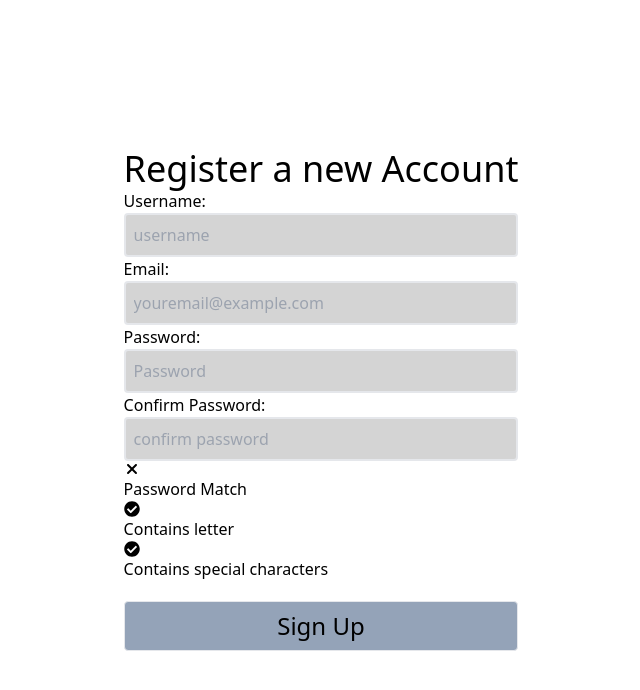
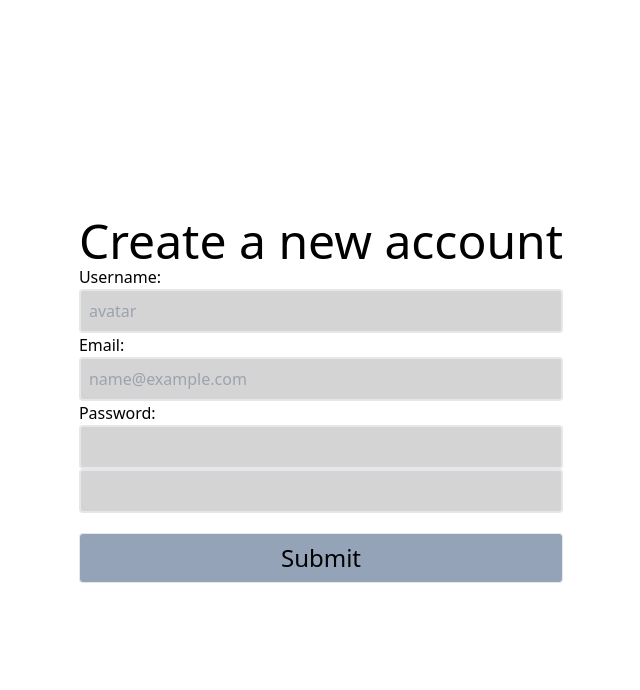
Before and after one commit to yashcrest/MERN-CHAT-APP, a React (Vite) app in the folder frontend/: page /register in a window 1280 px wide. Shown: the top 690 px of the page, without its empty margins (319-959 px from the left). Built offline with nearby package versions, Linux system fonts and the light colour scheme.

Commit message:
written logic of Formik for label and input, form validation rules with yup.

```diff
--- a/frontend/package.json
+++ b/frontend/package.json
@@ -12,11 +12,13 @@
   "dependencies": {
     "@reduxjs/toolkit": "^2.2.2",
     "axios": "^1.6.8",
+    "formik": "^2.4.5",
     "react": "^18.2.0",
     "react-dom": "^18.2.0",
     "react-icons": "^5.0.1",
     "react-redux": "^9.1.0",
-    "react-router-dom": "^6.22.3"
+    "react-router-dom": "^6.22.3",
+    "yup": "^1.4.0"
   },
   "devDependencies": {
     "@vitejs/plugin-react-swc": "^3.5.0",
--- a/frontend/src/components/Pages/Register.jsx
+++ b/frontend/src/components/Pages/Register.jsx
@@ -2,8 +2,8 @@ import React, { useEffect, useState } from "react";
 import { useNavigate } from "react-router-dom";
 import { useDispatch, useSelector } from "react-redux";
 import { registerUser } from "../../redux/action/userDetailsSlice";
-import { FaCheckCircle } from "react-icons/fa";
-import { FaXmark } from "react-icons/fa6";
+import { Formik, Field, Form, ErrorMessage, useField } from "formik";
+import { registerValidationSchema } from "../../schemas";
 
 const register = () => {
   const dispatch = useDispatch();
@@ -11,28 +11,19 @@ const register = () => {
   const error = useSelector((state) => state.userDetails.error);
   const navigate = useNavigate();
 
-  //user details state (this is used to clear out the form fields)
-  const [username, setuserName] = useState("");
-  const [email, setEmail] = useState("");
-  const [password, setPassword] = useState("");
-  const [confirmPassword, setConfirmPassword] = useState("");
-  const [passwordMatch, setPasswordMatch] = useState(false);
-  const [emailValid, setEmailValid] = useState(false);
-
-  //form validation
-  const formvalidation = () => {
-    const regex = /^[\w-\.]+@([\w-]+\.)+[\w-]{2,4}$/;
-    // check if email is valid
-    setEmailValid(regex.test(email));
-
-    //check if password is same
-    setPasswordMatch(password === confirmPassword);
+  // formik reusable labels and inputs
+  const MyTextInput = ({ label, ...props }) => {
+    const [field, meta] = useField(props);
+    return (
+      <>
+        <label htmlFor={props.id || props.name}>{label}</label>
+        <input className="text-input" {...field} {...props} />
+        {meta.touched && meta.error ? (
+          <div className="error">{meta.error}</div>
+        ) : null}
+      </>
+    );
   };
-
-  //useEffect to run validation whenever field changes
-  useEffect(() => {
-    formvalidation();
-  }, [password, confirmPassword, email]);
 
   // form submit function
   const handleSubmit = async (e) => {
@@ -46,11 +37,6 @@ const register = () => {
 
     try {
       await dispatch(registerUser(formData)).unwrap();
-      //reset form fields
-      setuserName("");
-      setEmail("");
-      setPassword("");
-      setConfirmPassword("");
       navigate("/chat");
     } catch (error) {
       console.error("Registration failed:", error);
@@ -60,62 +46,49 @@ const register = () => {
   return (
     <>
       <div className="flex flex-col items-center justify-center h-screen">
-        {/* form */}
-        <form onSubmit={handleSubmit} className="flex flex-col form-item">
-          <h1 className="text-4xl">Register a new Account</h1>
-          <label htmlFor="username">Username:</label>
-          <input
+        {/* formik form */}
+        <Formik
+          initialValues={{
+            userName: "",
+            email: "",
+            password: "",
+            confirmPassword: "",
+          }}
+          validationSchema={registerValidationSchema}
+        >
+          <Form className="flex flex-col form-item">
+            <h1 className="text-5xl">Create a new account</h1>
+            <MyTextInput
+              label="Username:"
+              name="username"
               type="text"
+              placeholder="avatar"
               className="input"
-            placeholder="username"
-            value={username}
-            onChange={(e) => setuserName(e.target.value)}
-            required
             />
-          <label htmlFor="email">Email:</label>
-          <input
+            <MyTextInput
+              label="Email:"
+              name="email"
               type="email"
+              placeholder="name@example.com"
               className="input"
-            placeholder="youremail@example.com"
-            value={email}
-            onChange={(e) => setEmail(e.target.value)}
-            required
             />
-          <label htmlFor="email">Password:</label>
-          <input
+            <MyTextInput
+              label="Password:"
+              name="password"
               type="password"
               className="input"
-            placeholder="Password"
-            value={password}
-            onChange={(e) => setPassword(e.target.value)}
-            required
             />
-          <label htmlFor="email">Confirm Password:</label>
-          <input
+            <MyTextInput
+              lable="Confirm Password"
+              name="confirmPassword"
               type="password"
               className="input"
-            placeholder="confirm password"
-            value={confirmPassword}
-            onChange={(e) => setConfirmPassword(e.target.value)}
-            required
             />
-          {/* checking password requirements */}
-          <div className="password-requirements">
-            <span>
-              {passwordMatch ? <FaXmark /> : <FaCheckCircle />}
-              <p>Password Match</p>
-            </span>
-            <span>
-              {passwordMatch ? <FaCheckCircle /> : <FaXmark />} Contains letter
-            </span>
-            <span>
-              {passwordMatch ? <FaCheckCircle /> : <FaXmark />}
-              Contains special characters
-            </span>
-          </div>
-          {/* submit button */}
-          <input className="input-btn" type="submit" value="Sign Up" />
-        </form>
+            <button type="submit" className="input-btn">
+              Submit
+            </button>
+          </Form>
+        </Formik>
       </div>
     </>
   );
--- /dev/null
+++ b/frontend/src/schemas/index.js
@@ -0,0 +1,17 @@
+import * as yup from "yup";
+
+const passwordRules = /^(?=.*[0-9])(?=.*[!@#$%^&*])[a-zA-Z0-9!@#$%^&*]{6,16}$/;
+
+export const registerValidationSchema = yup.object().shape({
+  username: yup.string("Username has already been taken").required(),
+  email: yup.string().email("Please enter a valid email.").required(),
+  password: yup
+    .string()
+    .min(5)
+    .matches(passwordRules, { message: "Create stronger password" })
+    .required(),
+  password: yup
+    .string()
+    .oneOf([yup.ref("password"), null], "Password does not match")
+    .required(),
+});
```
Also changed, not shown: 2 other files (tests, documents, lock files or other folders). Lines whose indentation alone changed are shown as unchanged.
